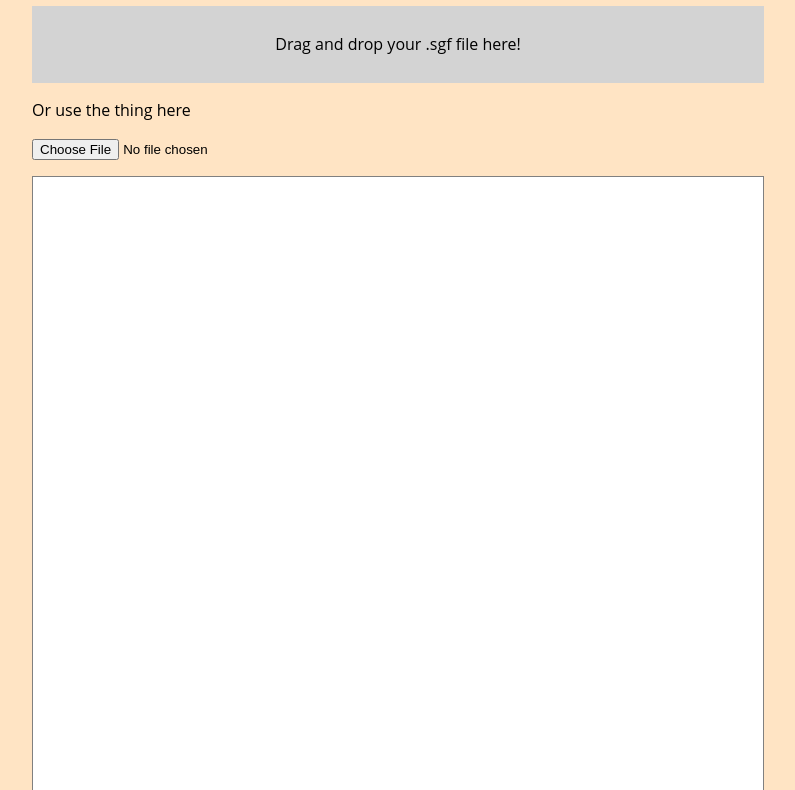
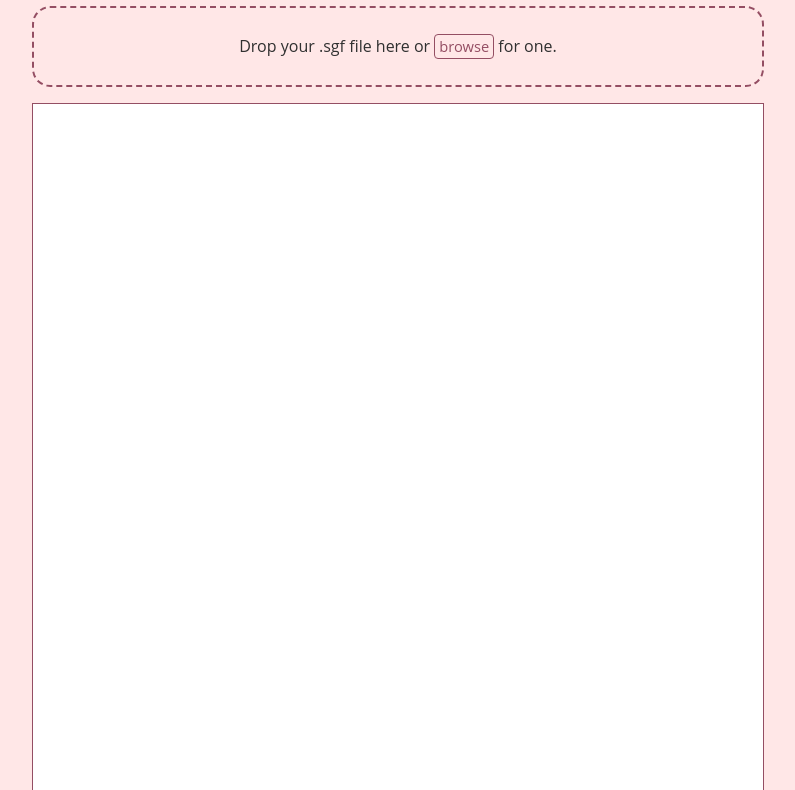
Before and after one commit to Phlebass/sgf2kifu, a plain HTML site: page index.html in a window 1280 px wide. Shown: the part 80-870 px from the top of the page, without its empty margins (242-1037 px from the left). Drawn offline with Linux system fonts and the light colour scheme; a web font is replaced by a local one.

Commit message:
colors & graphics

```diff
--- a/index.html
+++ b/index.html
@@ -14,10 +14,17 @@
   <body>
     <h1>Sgf2kifu</h1>
 
-    <div id="file_drop">Drag and drop your .sgf file here!</div>
+    <div id="file_drop">
+      Drop your .sgf file here or <label for="file_input">browse</label> for
+      one.
+    </div>
 
-    <p>Or use the thing here</p>
-    <input id="file_input" type="file" onchange="file_changed()" />
+    <input
+      id="file_input"
+      type="file"
+      style="display: none"
+      onchange="file_changed()"
+    />
 
     <p id="game_info"></p>
     <svg id="kifu" viewBox="0 0 200 200"></svg>
--- a/styles.css
+++ b/styles.css
@@ -4,35 +4,59 @@
 }
 
 :root {
+  --pal3: #944e63;
+  --pal2: #b47b84;
+  --pal1: #caa6a6;
+  --pal0: #ffe7e7;
   --gray: rgb(70, 70, 70);
-  --textcolor: #303030;
+  --textcolor: #1b1315;
   font-family: "open sans", sans-serif;
 }
 
 body {
-  background: bisque;
+  background: var(--pal0);
   width: 75%;
   max-width: 80ch;
   margin: auto;
+  color: #303030;
+  font-size: 12pt;
 }
 
 h1 {
   font-weight: 800;
+  color: var(--pal3);
 }
 
 svg {
   background: white;
-  border: 1pt solid gray;
+  border: 1pt solid var(--pal3);
+}
+
+label {
+  border: 1pt solid var(--pal3);
+  border-radius: 3pt;
+  background-color: inherit;
+  padding: 1pt 3pt;
+  color: #944e63;
+  font-size: 11pt;
+}
+
+label:hover {
+  background-color: var(--pal3);
+  color: var(--pal0);
 }
 
 #file_drop {
   text-align: center;
   padding: 3ch;
-  background: lightgrey;
+  background: var(--pal0);
+  border: 2pt dashed var(--pal3);
+  border-radius: 2ch;
 }
 
 #file_drop.active {
-  background: orange;
+  background: var(--pal2);
+  border: 2pt solid var(--pal3);
 }
 
 .goban_border {
```
